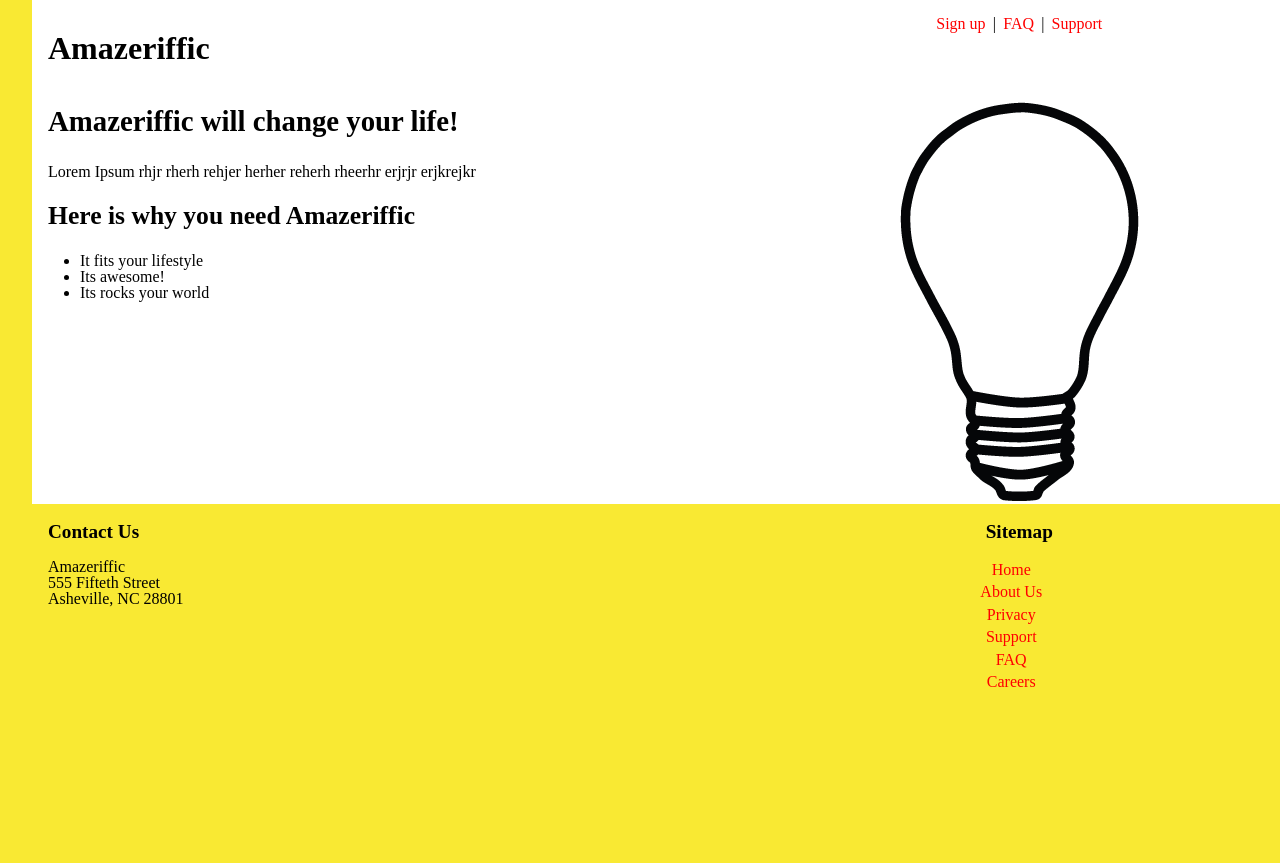
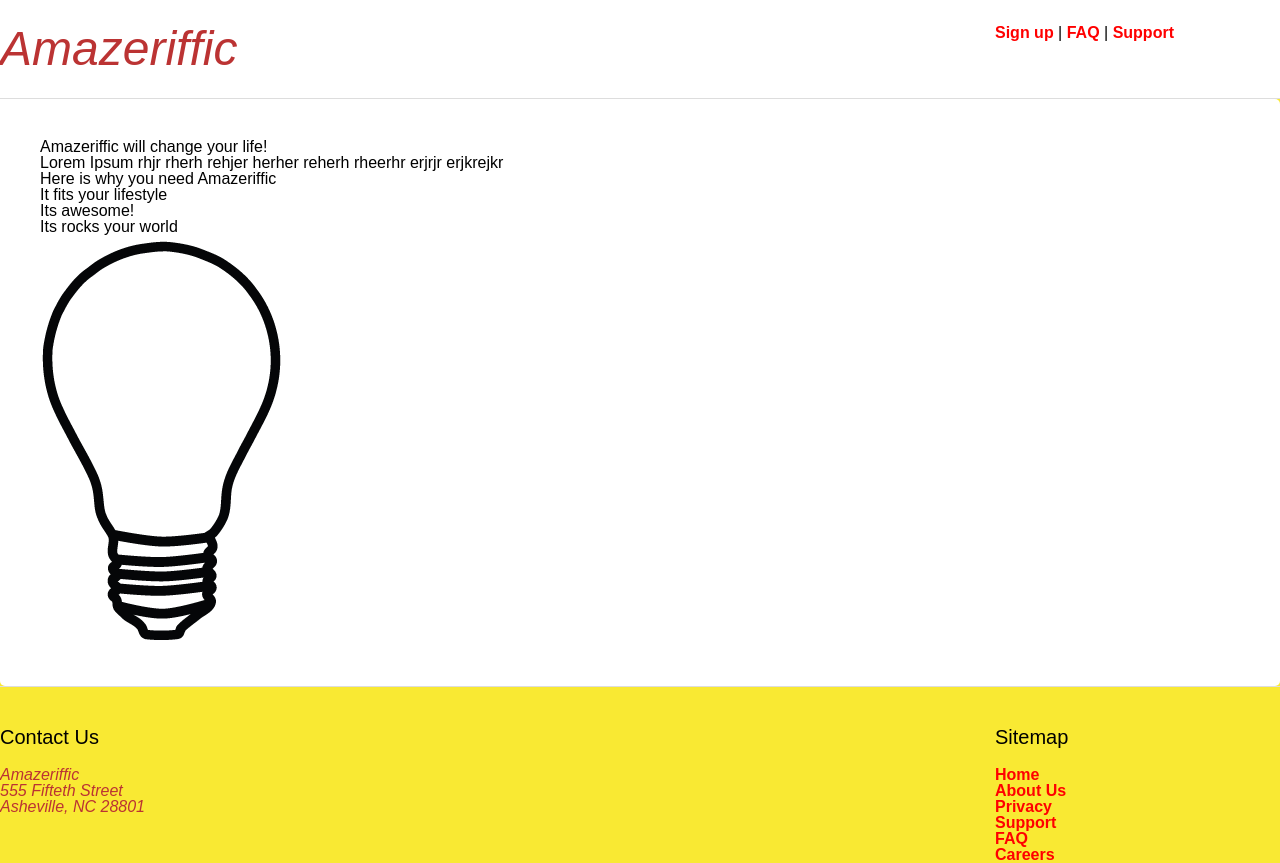
Before and after one commit to rdesrochesqcc/CIS230, a plain HTML site: page Amazeriffic/index.html in a window 1280 px wide. Before the commit the page ends 800 px from the top, so only its background shows below. Drawn offline with Linux system fonts and the light colour scheme.

Commit message:
ch 4 end

```diff
--- a/Amazeriffic/style.css
+++ b/Amazeriffic/style.css
@@ -1,119 +1,136 @@
-body
-{
-	background: #f9e933;
-	width:95%;
-	max-width: 1400px;
-	min-width: 320px;
-	margin: 0 auto;
+body {
+  background: #f9e933;
+  font-family: 'Droid Sans', sans-serif;
 }
 
-header,
-main,
-footer
-{
-	width: 100%;
-	padding: 1em 1em 0 1em;
-	display: flex;
-	flex-flow: row wrap;
+header, main, footer {
+  min-width: 855px;
+}
+
+header .container, main .container, footer .container {
+  max-width: 855px;
+  margin: auto;
+}
+
+header {
+  padding: 25px 0 25px 0;
+  background: white;
+  overflow: auto;
+  border-bottom: 1px solid #ddd;
+}
+
+/* MAIN LOGO */
+h1 {
+  font-family: 'Ubuntu', sans-serif;
+  font-style: italic;
+  font-size: 3em;
+  color: #b33;
+  float: left;
+  width: 570px;
+}
+
+/* FOOTER HEADINGS */
+h5 {
+    font-family: 'Ubuntu', sans-serif;
+    font-size: 1.25em;
+    margin-bottom: 20px;
+}
+
+header nav {
+  float: right;
+  width: 285px;
+}
+
+a {
+  color: #f00;
+  text-decoration: none;
+  font-weight: bold;
+}
+
+main {
+    background: #fff;
+    border-radius: 0 5px 5px 5px;;
+    padding: 40px;
+}
+
+.tabs a span {
+    border-radius: 5px 5px 0 0;
+    display: inline-block;
+    width: 100px;
+    margin-right: 10px;
+    text-align: center;
+    background: #ddd;
+    padding: 5px;
+}
+
+.tabs a .active {
+    background: #eee;
+}
+
+main .content {
+    padding: 30px 10px 30px 10px;
+    border-radius: 0 5px 5px 5px;
+    background: #eee;
+}
+
+main .content li {
+    border-radius: 5px;
+    padding: 3px;
+    background: #eff;
+    margin: 0 0 10px 0;
+}
+
+main .content button {
+  font-weight: bold;
+  padding: 0 3px 0 3px;
+  border-radius: 5px;
+  background: #ccc;
+  cursor: pointer;
+  margin-left: 5px;
+  font-size: 1.3em;
 }
 
 
-header,
-main {
-	background: white;
+main .content p {
+    background: yellow;
 }
 
-.twoThirds {
-	flex: 1 2 475px;
-}
-
-.oneThird {
-	flex: 1 1 238px;
-}
-
-.center {
-	text-align: center;
-}
-
-main img {
-	margin: 0 auto;
-	display: block;
-	max-width: 100%;
-}
-
-h1 {
-	font-size: 2em;
-	font-weight: bold;
-	line-height: 2em;
-}
-
-h2 {
-	font-size: 1.8em;
-	font-weight: bold;
-	line-height: 1.8em;
-}
-
-h3 {
-	font-size: 1.6em;
-	font-weight: bold;
-	line-height: 1.6em;
-}
-
-h4 {
-	font-size: 1.4em;
-	font-weight: bold;
-	line-height: 1.4em;
-}
-
-h5 {
-	font-size: 1.2em;
-	font-weight: bold;
-	line-height: 1.2em;
-}
-
-p {
-	font-size: 1em;
-	padding: 1em 0;
-}
-
-ul {
-	list-style: disc;
-	padding: 1em;
-	margin-left: 1em;
-}
-
-a
-{
-	padding: 0.2em;
-	text-decoration: none;
-	color: #ff0000;
-}
-
-a:hover {
-	text-decoration: underline;
-	color: #0000FF;
+main .content input {
+    font-size: 1.5em;
 }
 
 footer {
-	display: none;
+    border-top: 1px solid #ddd;
+    padding: 40px 0 20px 0;
 }
 
+footer .contact {
+  float: left;
+  width: 570px;
+}
 
-@media screen and ( min-width: 720px ) {
+footer .contact p:nth-child(2) {
+  color: #b33;
+  font-style: italic;
+}
 
-	footer {
-		display: flex;
-	}
+footer .sitemap {
+    float: right;
+    width: 285px;
+}
 
-	footer ul {
-		list-style: none;
-		margin: 0;
-		padding-left: 0;
-	}
+footer ul {
+    width: 230px;
+}
 
-	footer ul li {
-		padding: 0.2em;
-	}
+li {
+    list-style: none;
+}
 
+footer .sitemap .left {
+    float: left;
+}
 
+footer .sitemap .right {
+    float: right;
 }
```
Also changed, not shown: Amazeriffic/todo.html (added, +42 -0 lines), Amazeriffic/todo.js (added, +56 -0 lines), Ch4Lab/comment.js (+9 -1 lines), Amazeriffic/reset.css (line endings or trailing spaces).
